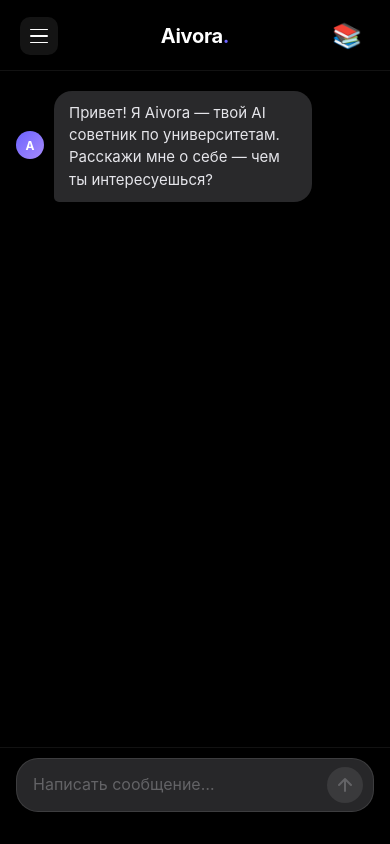
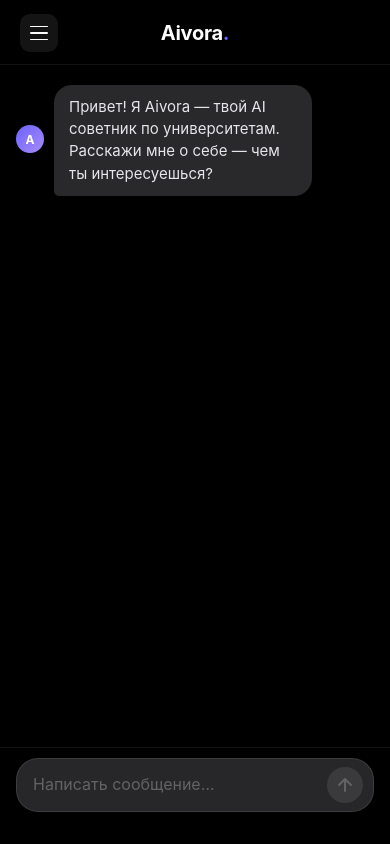
Before and after one commit to ulikwwq/Aivora, a React app in the folder frontend/: page /chat in a window 390 px wide. Built offline with nearby package versions, Linux system fonts and the light colour scheme; sample sign-in values are in the browser's storage; the HTML template or start-up script is replaced by a standard one.

Commit message:
delete mobile learning button

```diff
--- a/frontend/src/pages/Chat.jsx
+++ b/frontend/src/pages/Chat.jsx
@@ -142,9 +142,9 @@
           </button>
 
           {/* Мобильная кнопка "Обучение" (видна только на маленьких экранах) */}
-          <button className="mobile-learning-btn" onClick={() => navigate('/learning')}>
+          {/* <button className="mobile-learning-btn" onClick={() => navigate('/learning')}>
             📚
-          </button>
+          </button> */}
 
           <div className="header-logo">
             <span className="brand-text">Aivora</span><span className="brand-dot">.</span>
```
